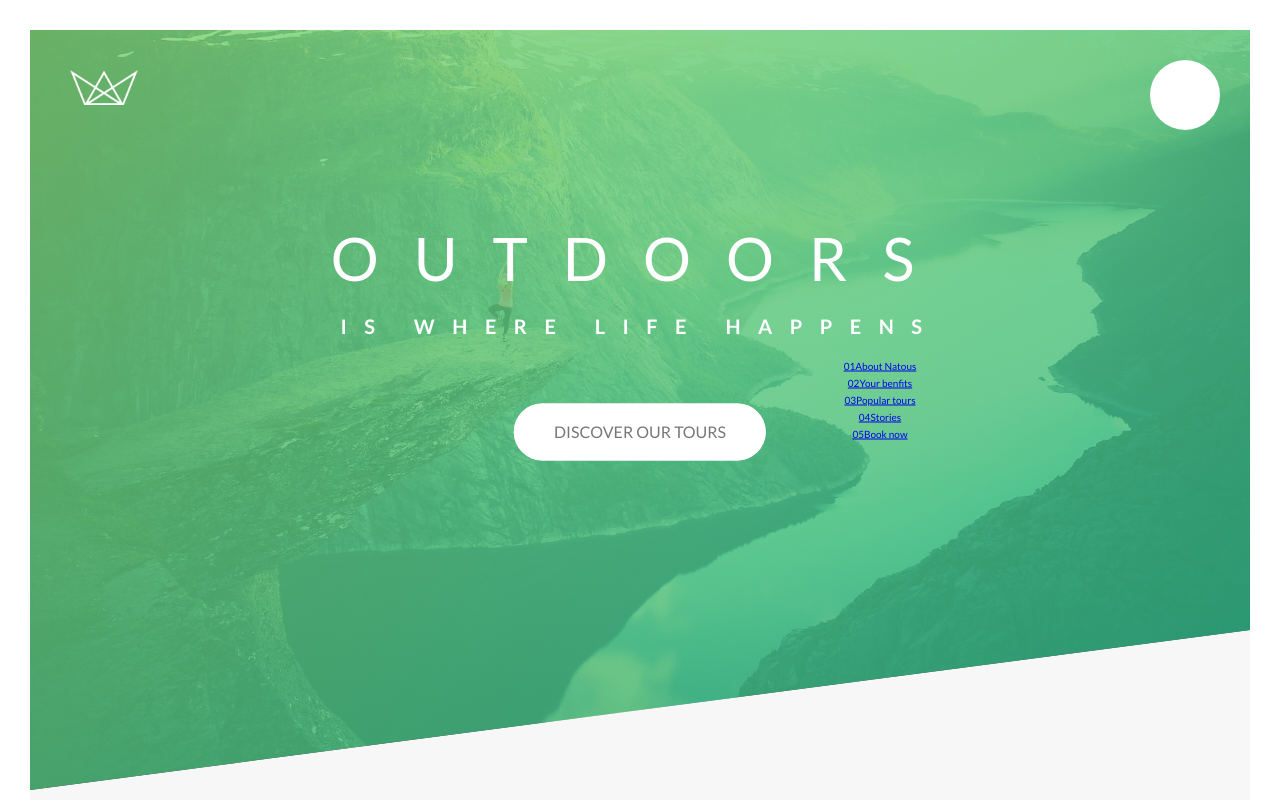
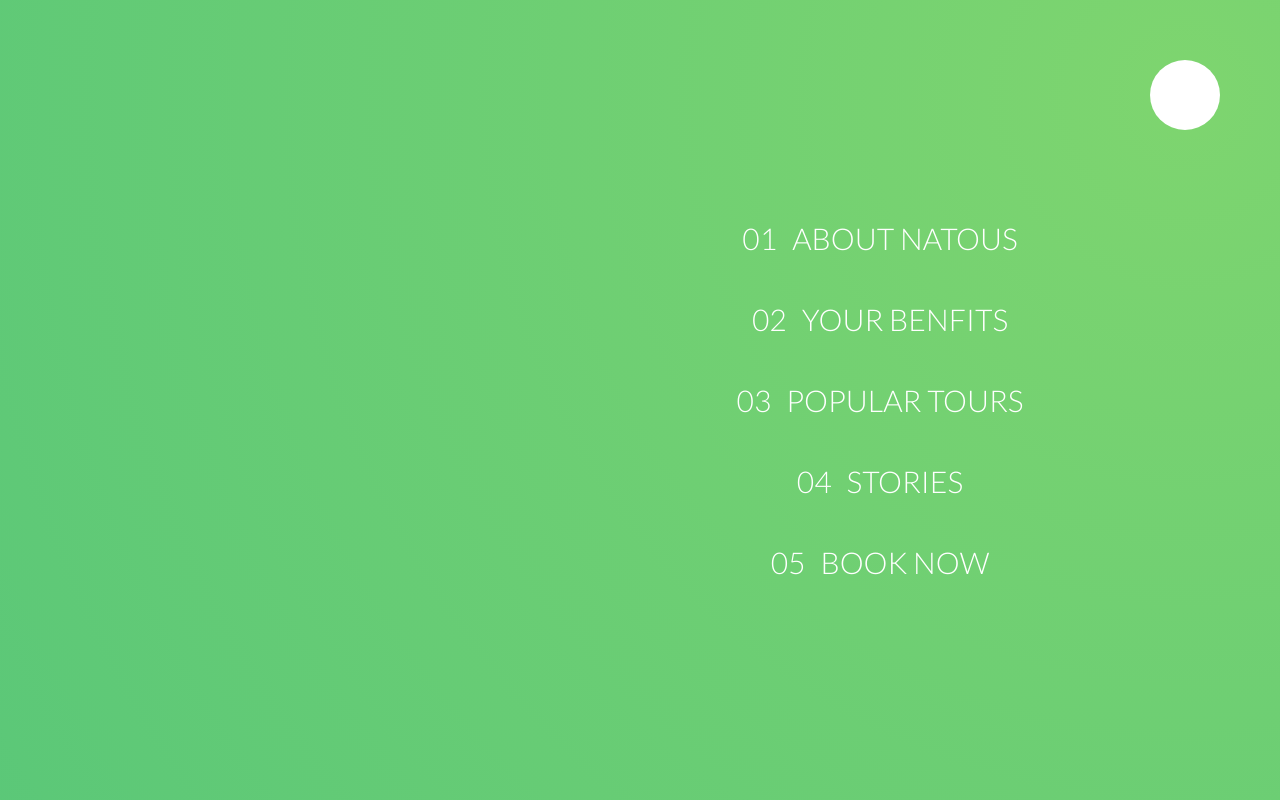
Before and after one commit to haveeru/css-advanced, a website: page index.html in a window 1280 px wide. Shown: the top 800 px of the page. Drawn offline with Linux system fonts and the light colour scheme.

Commit message:
building the navigation pt 1 completed

```diff
--- a/sass/layout/_navigation.scss
+++ b/sass/layout/_navigation.scss
@@ -26,6 +26,8 @@
       $color-primary-dark
     );
     z-index: 1000;
+
+    transform: scale(80);
   }
 
   &__nav {
@@ -47,8 +49,39 @@
   }
 
   &__item {
+    margin: 1rem;
   }
 
   &__link {
+    &:link,
+    &:visited {
+      display: inline-block;
+      font-size: 3rem;
+      font-weight: 300;
+      padding: 1rem 2rem;
+      color: $color-white;
+      text-decoration: none;
+      text-transform: uppercase;
+      background-image: linear-gradient(
+        120deg,
+        transparent 0%,
+        transparent 50%,
+        $color-white 50%
+      );
+      background-size: 220%;
+      transition: all 0.4s;
+    }
+
+    span {
+      margin-right: 1.5rem;
+      display: inline-block;
+    }
+
+    &:hover,
+    &:active {
+      background-position: 100%;
+      color: $color-primary;
+      transform: translateX(1rem);
+    }
   }
 }
```
Also changed, not shown: css/style.css.
